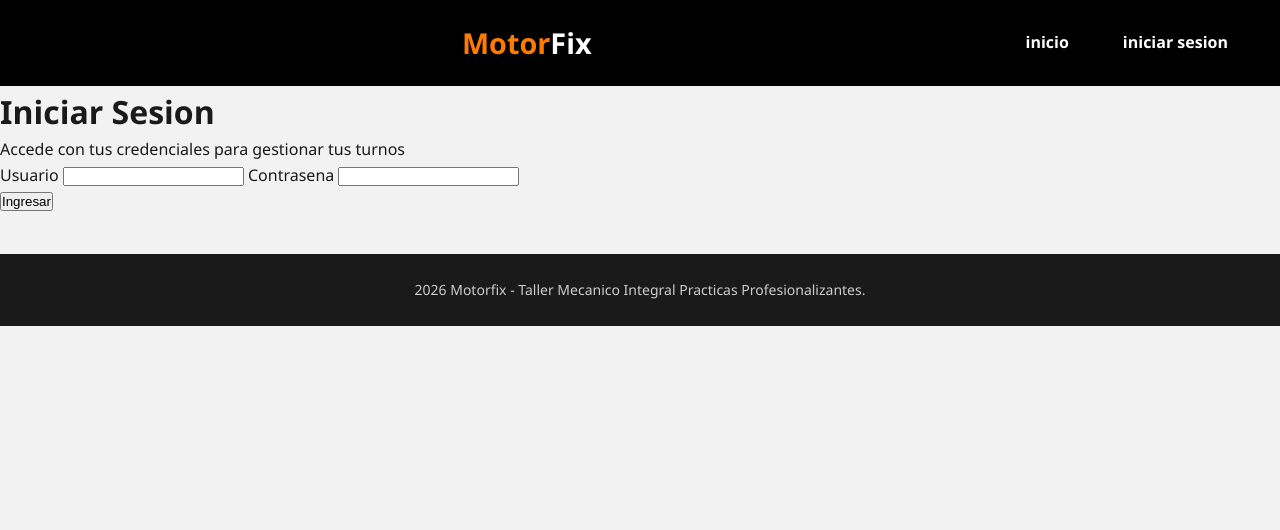
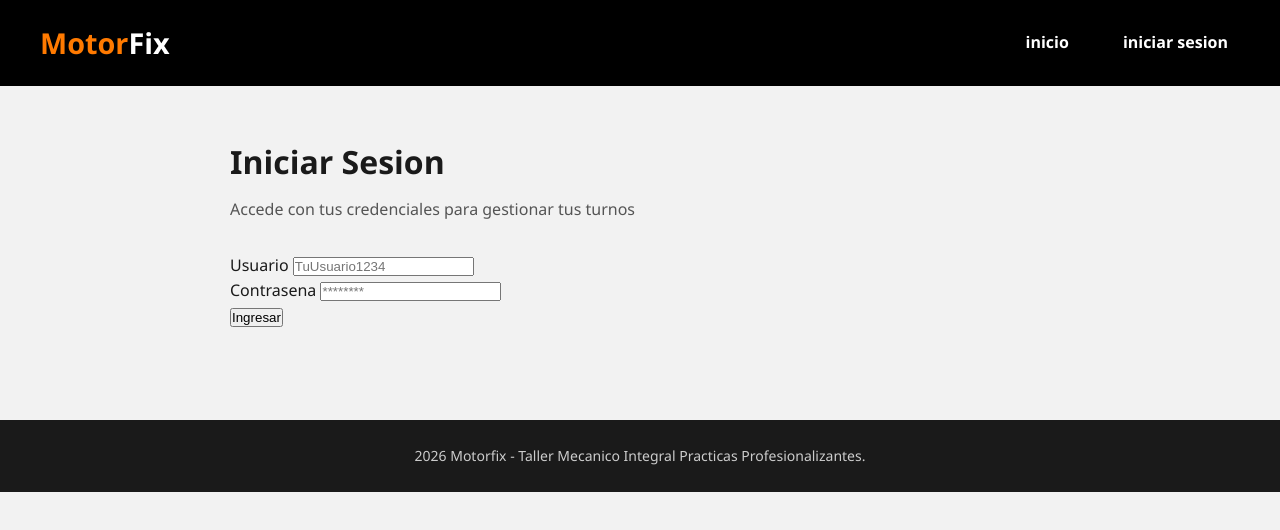
Before and after one commit to ffaraam/Motorfix-Grupo-F, a plain HTML site: page pages/pagina1.html in a window 1280 px wide. Drawn offline with Linux system fonts and the light colour scheme.

Commit message:
se mejora pagina1

```diff
--- a/pages/pagina1.html
+++ b/pages/pagina1.html
@@ -8,8 +8,7 @@
 </head>
 <body>
     <header>
-        <div class="header-con"></div>
-        <div class="logo">Motor<span>Fix</span></div>
+        <div class="logo">Motor<span>Fix</span></div><!-- encabezado de pagina-->
         <nav>
             <ul>
                 <li><a href="index.html">inicio </a> </li>
@@ -17,20 +16,27 @@
             </ul>
         </nav>
     </header>
-<div>
-<h1>Iniciar Sesion</h1>
-<p>Accede con tus credenciales para gestionar tus turnos</p>
-<label for="Usuario">Usuario</label>
-<input type="text" id="Usuario">
+<main>
+  <h1>Iniciar Sesion</h1>
+    <p class="subtitulo">Accede con tus credenciales para gestionar tus turnos</p>
 
-<label for="password">Contrasena</label>
-<input type="password" id="password">
-</div>
+    <form class="formulario">
+        <div class="campo">
+         <label for="Usuario">Usuario</label>
+         <input type="text" id="Usuario" placeholder="TuUsuario1234" required>
+       </div>
 
-<div>
-    <a href="pagina3.html ">
-        <button>Ingresar</button> </a> </body> </html>
-</div>
+       <div class="campo">
+         <label for="password">Contrasena</label>
+         <input type="password" id="password" name="clave" placeholder="********" required>
+       </div>
+
+
+       <a href="pagina3.html ">
+        <button type="submit" class="boton-form">Ingresar</button></a>
+
+    </form>
+</main>
 
 <div>
     <footer class="footer">
```
